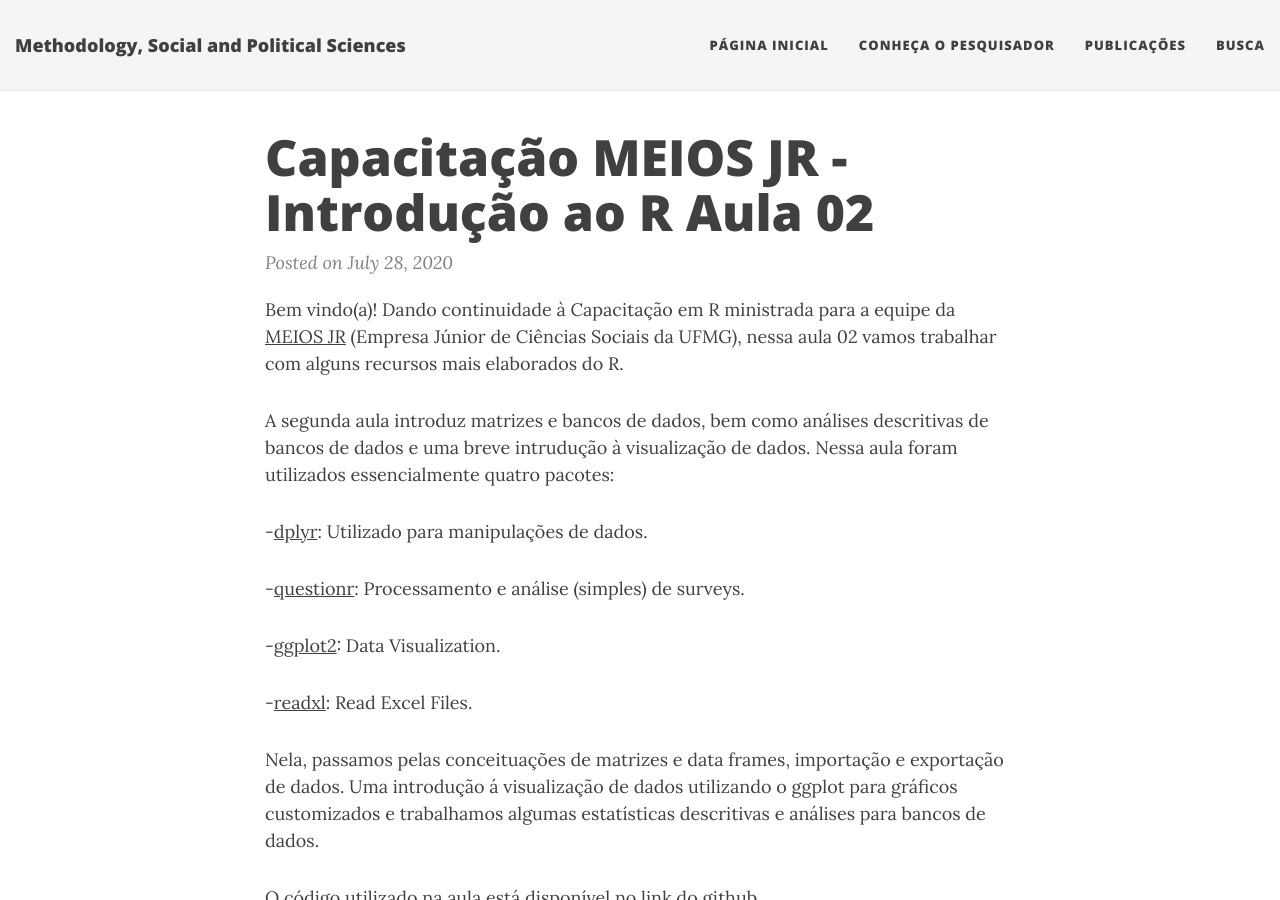
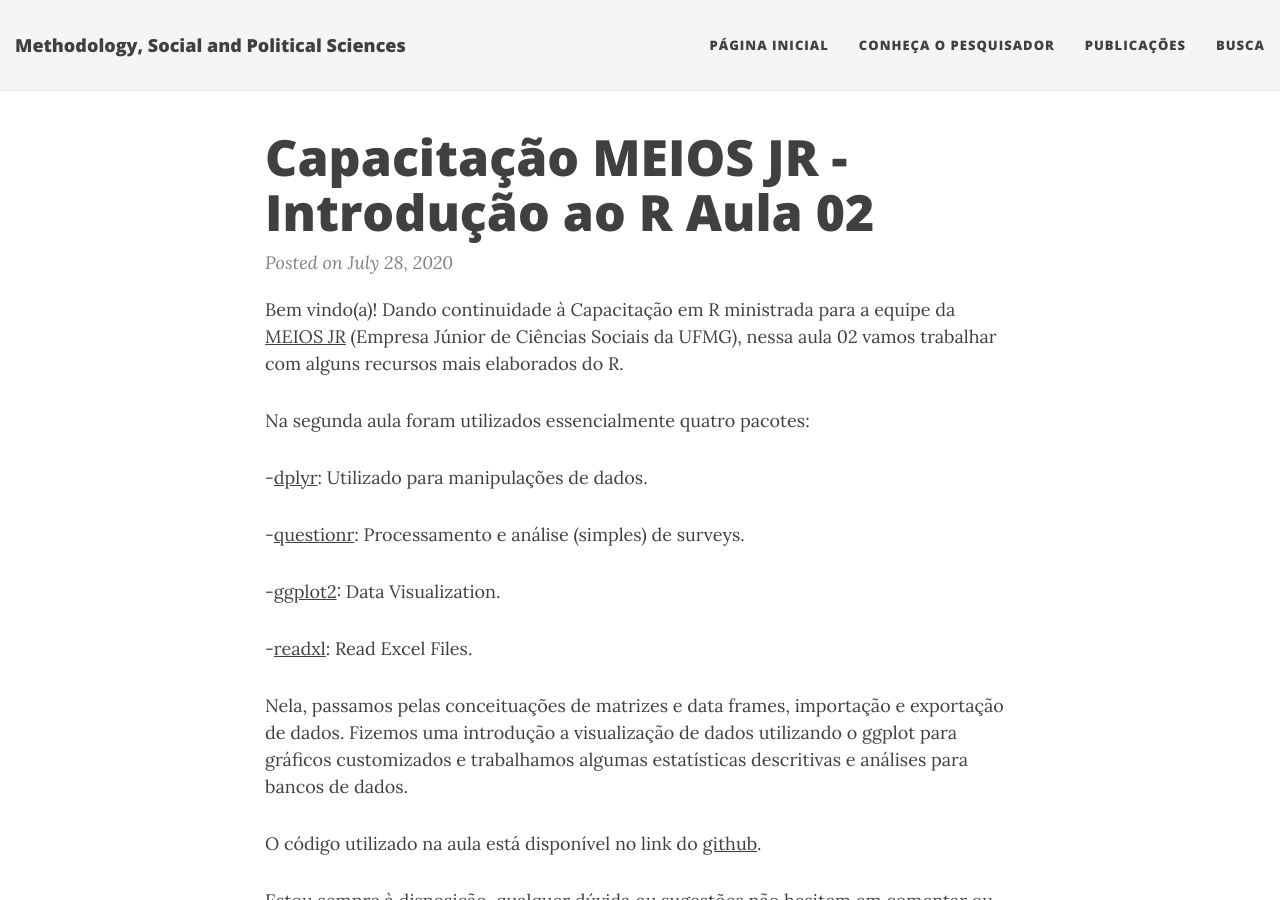
Before and after one commit to virgiliomendes/virgiliomendes.github.io, a Jekyll site: the page built from _posts/2020-07-28-aula-02.md, in a window 1280 px wide and 900 px high. Built offline with Jekyll 4.4.1, drawn with Linux system fonts in a browser that asks for light colours; nearby versions of some CDN libraries; comment, search, counter and statistics services are not loaded.

Commit message:
Update 2020-07-28-aula-02.md

```diff
--- a/_posts/2020-07-28-aula-02.md
+++ b/_posts/2020-07-28-aula-02.md
@@ -7,7 +7,7 @@ date: July, 28, 2020
 
 Bem vindo(a)! Dando continuidade à Capacitação em R ministrada para a equipe da [MEIOS JR](https://meiosjr.com/) (Empresa Júnior de Ciências Sociais da UFMG), nessa aula 02 vamos trabalhar com alguns recursos mais elaborados do R.
 
-A segunda aula introduz matrizes e bancos de dados, bem como análises descritivas de bancos de dados e uma breve intrudução à visualização de dados. Nessa aula foram utilizados essencialmente quatro pacotes:
+Na segunda aula foram utilizados essencialmente quatro pacotes:
 
 -[dplyr](https://CRAN.R-project.org/package=dplyr): Utilizado para manipulações de dados.
 
@@ -17,7 +17,7 @@ A segunda aula introduz matrizes e bancos de dados, bem como análises descritiv
 
 -[readxl](https://CRAN.R-project.org/package=readxl): Read Excel Files.
 
-Nela, passamos pelas conceituações de matrizes e data frames, importação e exportação de dados. Uma introdução á visualização de dados utilizando o ggplot para gráficos customizados e trabalhamos algumas estatísticas descritivas e análises para bancos de dados.
+Nela, passamos pelas conceituações de matrizes e data frames, importação e exportação de dados. Fizemos uma introdução a visualização de dados utilizando o ggplot para gráficos customizados e trabalhamos algumas estatísticas descritivas e análises para bancos de dados.
 
 O código utilizado na aula está disponível no link do [github](https://github.com/virgiliomendes/Introducao_ao_R_MEIOS).
 
```
